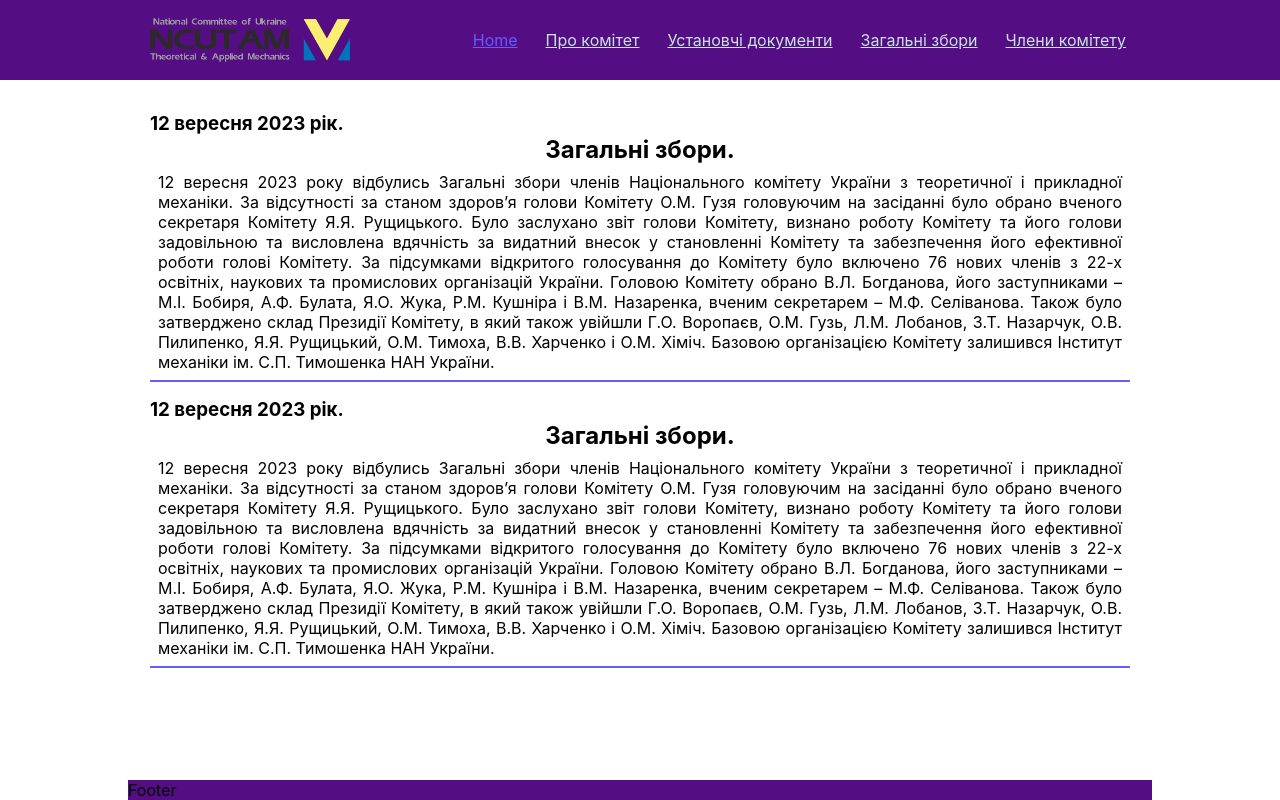
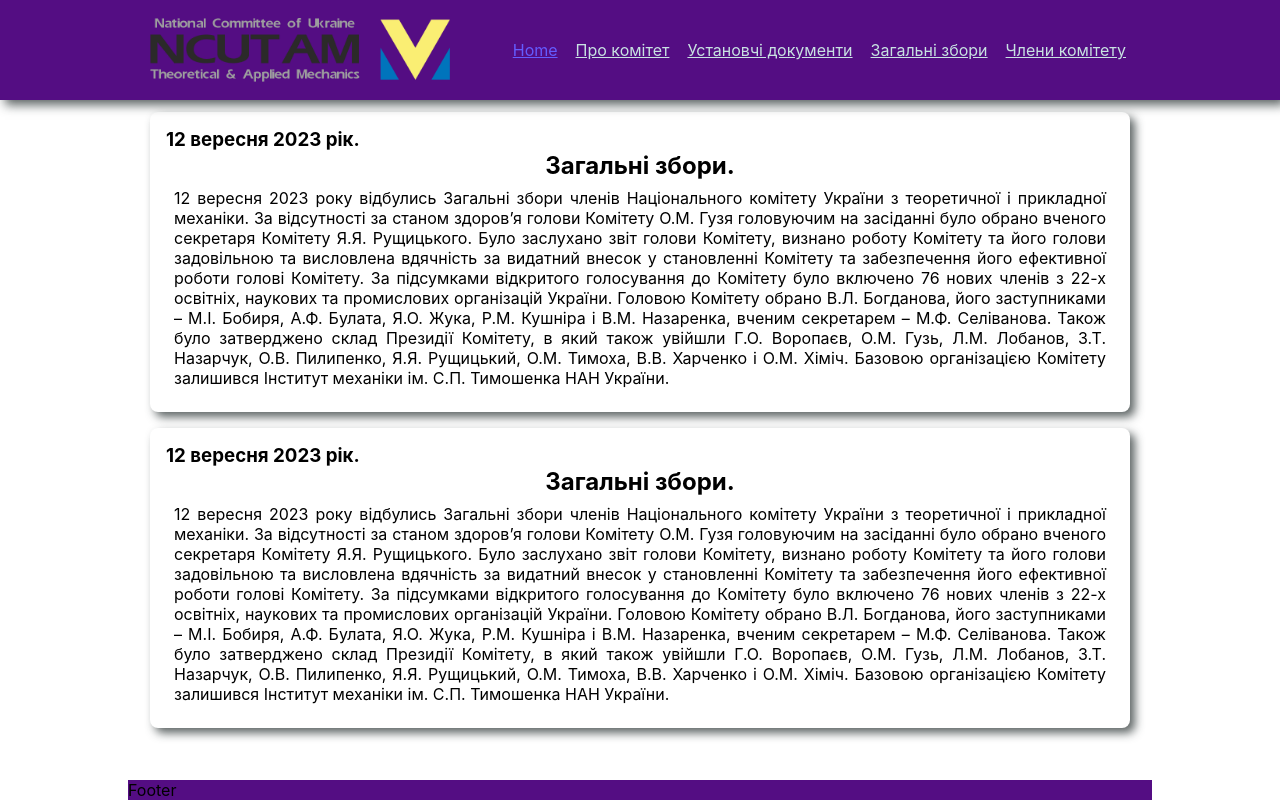
Before and after one commit to Pasha147/inmech, a React (Create React App) app: page / in a window 1280 px wide. Built offline with nearby package versions, Linux system fonts and the light colour scheme.

Commit message:
Burger css b

```diff
--- a/src/App.css
+++ b/src/App.css
@@ -29,7 +29,8 @@ body {
   display: flex;
   justify-content: space-between;
   align-items: center;
-  background-color: var(--green-600);
+  /* background-color: var(--green-600); */
+  box-shadow: 5px 5px 10px #1e2828b8;
 }
 .header::before {
   content: "";
@@ -46,11 +47,11 @@ body {
   /* z-index: 2; */
   display: flex;
   justify-content: space-between;
-  height: 80px;
+  height: 100px;
   align-items: center;
 }
 .header__logo {
-  flex: 0 0 200px;
+  flex: 0 0 300px;
   position: relative;
   z-index: 3;
 }
@@ -68,7 +69,7 @@ body {
 }
 .header__list li {
   list-style: none;
-  margin-left: 20px;
+  margin-left: 10px;
 }
 
 .container {
@@ -122,8 +123,11 @@ body {
 }
 
 .article{
-  padding-top: 1rem;
-border-bottom: #645cff 2px solid;
+  padding: 1rem;
+/* border-bottom: #645cff 2px solid; */
+border-radius: 0.5rem;
+box-shadow: 5px 5px 10px #1e2828b8;
+margin: 1rem auto;
 }
 
 
@@ -146,16 +150,27 @@ border-bottom: #645cff 2px solid;
 }
 
 
+@media (max-width: 700px) {
+  .header__logo {
+    flex: 0 0 200px;
 
+  }
+}
+@media (max-width: 600px) {
+  .header__logo {
+    flex: 0 0 150px;
 
-@media (max-width: 600px) {
+  }
+}
+
+@media (max-width: 500px) {
   .header__body {
 
     height: 50px;
 
   }
   .header__logo {
-    flex: 0 0 100px;
+    flex: 0 0 150px;
   }
   .header__burger {
     display: block;
@@ -173,6 +188,7 @@ border-bottom: #645cff 2px solid;
     width: 100%;
     height: 2px;
     left: 0;
+    transition: all 0.3s ease 0s;
   }
   .header__burger::before {
     top: 0;
@@ -186,16 +202,42 @@ border-bottom: #645cff 2px solid;
     height: 2px;
     background: white;
     top: 49%;
+    transition: all 0.3s ease 0s;
+  }
+  .header__burgerOff span{
+
+    transform: scale(0);
+
+  }
+  .header__burgerOff::after{
+    transform: rotate(-45deg);
+    bottom: 49%;
+  }
+  .header__burgerOff::before{
+    transform: rotate(45deg);
+    top: 42%;
   }
 
   .header__menu {
+    overflow: auto;
     position: fixed;
     top: 0;
-    left: 0;
-    width: 100%;
+    left: 5%;
+    width: 90%;
     height: 60%;
     background-color: var(--green-500);
+    /* background: linear-gradient(180deg, var(--green-500) 90%, #f69c3c00); */
     padding-top: 80px;
+    transition: all 0.3s ease 0s;
+    opacity: 100%;
+    box-shadow: 5px 10px 15px #1e2828b8,
+                                0 0 5px var(--green-500);
+    /* box-shadow: 5px 10px 15px #1e2828b8,
+                inset 0px 0px 3px  #1e2828b8,
+                0 0 5px var(--green-500); */
+    border-radius: 0 0 0.5rem 0.5rem;
+    /* box-shadow: inset 0 0 10px rgba(0, 0, 0, 0.80); */
+
   }
   .header__list {
     display: block;
@@ -205,13 +247,17 @@ border-bottom: #645cff 2px solid;
   }
 
   .header__menuOff {
-    display: none;
+    top: -100%;
+    opacity: 0;
+    border-bottom-right-radius: 100px 250px;
+
   }
 
   .section {
         padding-top: 3rem;
   }
 }
+
 
 /*
 @media screen and (min-width: 650px) {
--- a/src/Components/Error.js
+++ b/src/Components/Error.js
@@ -2,7 +2,7 @@
 import { Link } from 'react-router-dom';
 
 
-const Error = () => {
+export default function Error ()  {
   return (
     <section className='section'>
       <h2>404</h2>
@@ -11,4 +11,3 @@ const Error = () => {
     </section>
   );
 };
-export default Error;
--- a/src/Components/Header.js
+++ b/src/Components/Header.js
@@ -18,13 +18,13 @@ const Header = () => {
             <img className="logo" src="./img/logo.png" alt="Logo"></img>
           </a>
           <div
-                    className="header__burger"
+                    className={burMenu ? "header__burger header__burgerOff" :"header__burger"}
                     onClick={()=>hanndleClick()}
                     >
             <span></span>
           </div>
           <nav
-          className={ burMenu ? "header__menu" : "header__menuOff"}
+          className={ burMenu ? "header__menu" : "header__menu header__menuOff"}
           onClick={()=>hanndleClick()}
           >
             <ul className="header__list">
```
